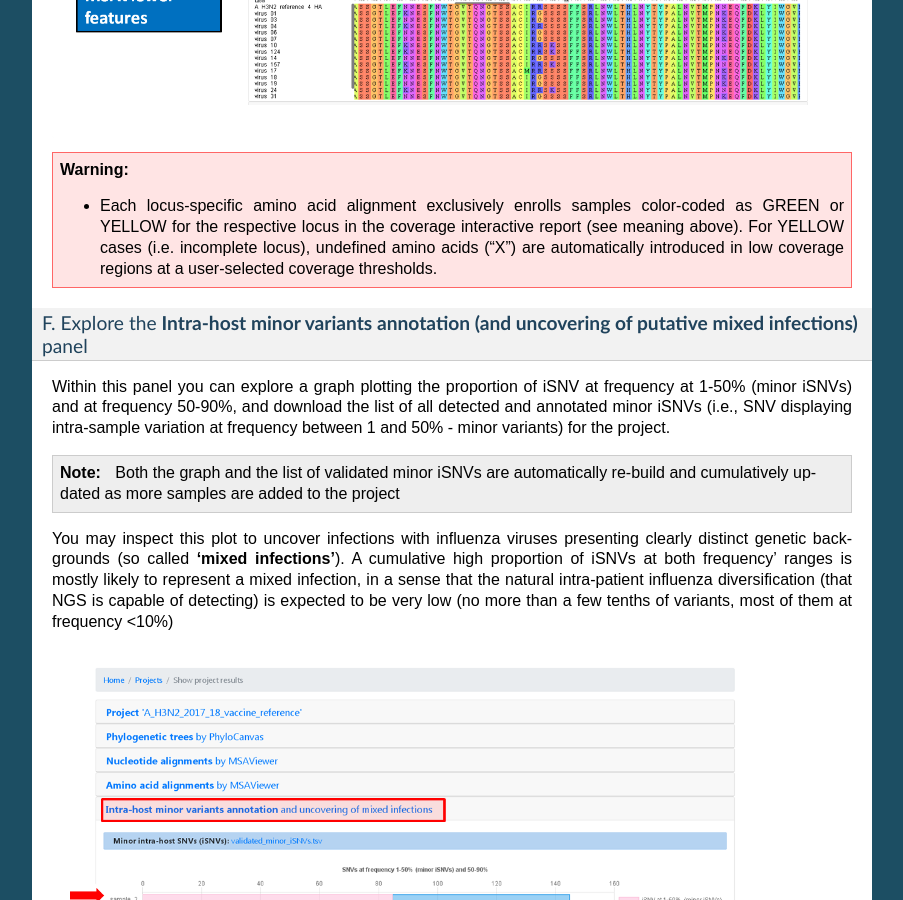
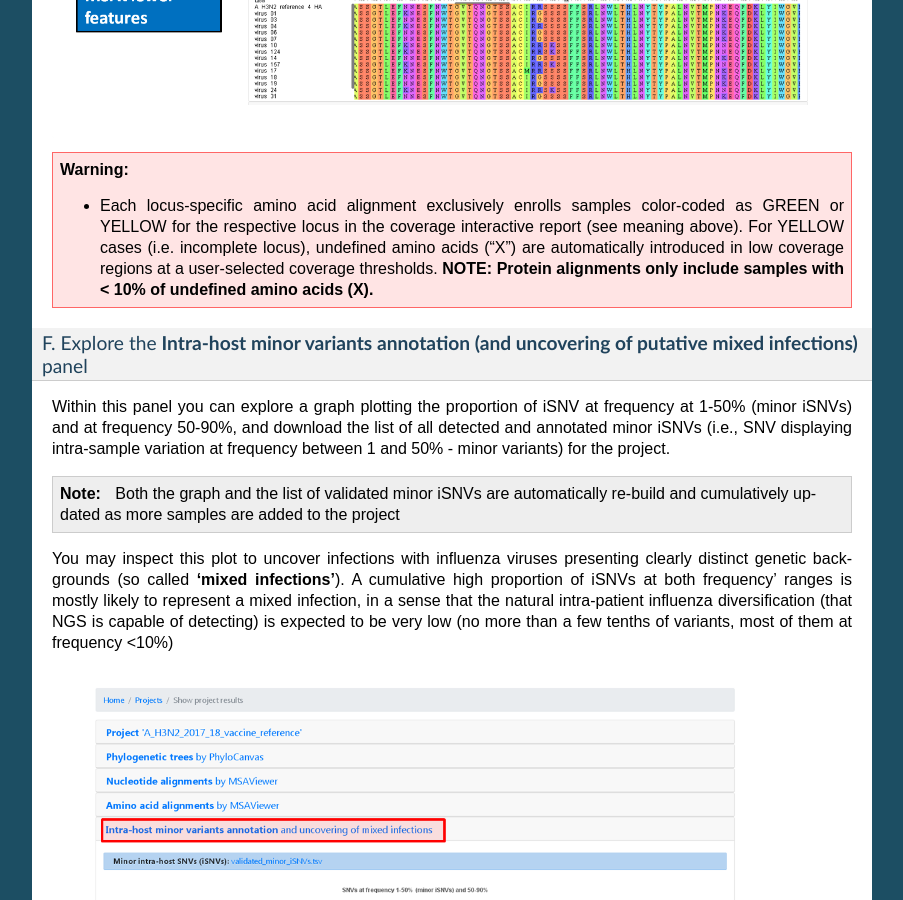
Before and after one commit to INSaFLU/insaflu_docs, a Sphinx documentation site: the page built from docs/output_visualization.rst, in a window 1280 px wide and 900 px high, scrolled down 13255 px. Shown: the whole window, without its empty margins (198-1101 px from the left). Built offline with Sphinx 7.4.7, drawn with Linux system fonts in a browser that asks for light colours; formulas are drawn with MathJax 3.

Commit message:
Add note protein alignments

```diff
--- a/docs/output_visualization.rst
+++ b/docs/output_visualization.rst
@@ -277,7 +277,7 @@ Within this panel you can explore the amino acid alignments for the influenza pr
 
 .. warning::
 
-  - Each locus-specific amino acid alignment exclusively enrolls samples color-coded as GREEN or YELLOW for the respective locus in the coverage interactive report (see meaning above). For YELLOW cases (i.e. incomplete locus), undefined amino acids (“X”) are automatically introduced in low coverage regions at a user-selected coverage thresholds.
+  - Each locus-specific amino acid alignment exclusively enrolls samples color-coded as GREEN or YELLOW for the respective locus in the coverage interactive report (see meaning above). For YELLOW cases (i.e. incomplete locus), undefined amino acids (“X”) are automatically introduced in low coverage regions at a user-selected coverage thresholds. **NOTE: Protein alignments only include samples with < 10% of undefined amino acids (X).**
 
 F. Explore the **Intra-host minor variants annotation (and uncovering of putative mixed infections)** panel
 ...........................................................................................................
```
